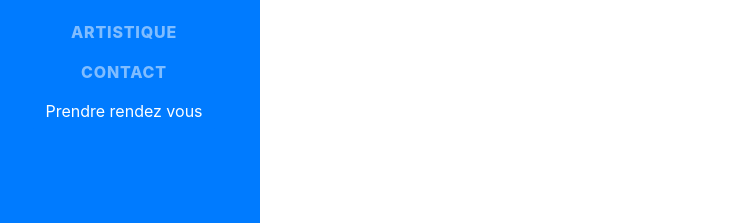
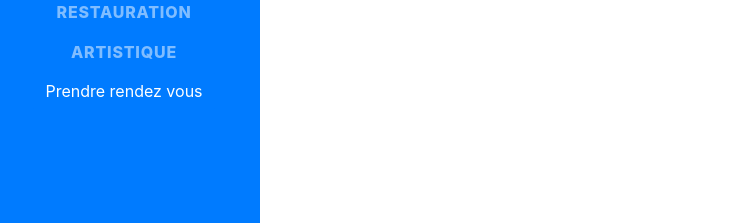
Before and after one commit to lapiequichante86/cvamandine, a website with bundled scripts: page index.html in a window 1280 px wide. Shown: the part 577-800 px from the top of the page, without its empty margins (12-760 px from the left). Built offline with nearby package versions, Linux system fonts and the light colour scheme; a web font is replaced by a local one.

Commit message:
Add files via upload

```diff
--- a/index.html
+++ b/index.html
@@ -65,9 +65,7 @@
 <li class="nav-item">
           <a class="nav-link js-scroll-trigger" href="artistique.html" target="_blank">Artistique</a>
         </li>
-<li class="nav-item">
-          <a class="nav-link js-scroll-trigger" href="contact.html" target="_blank">Contact</a>
-        </li>
+
            <a href="https://calendly.com/amandinecolomb/premier-appel"><button type="button" target="_blank" class="btn btn-primary">Prendre rendez vous </button></a>
       </ul>
     </div>
```
